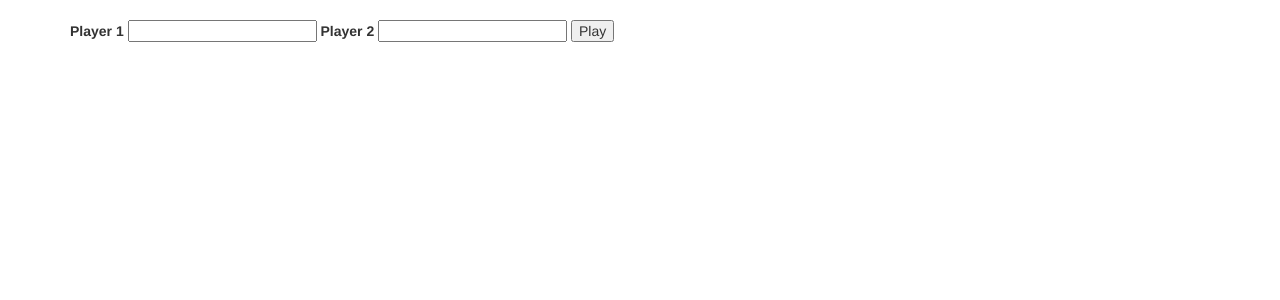
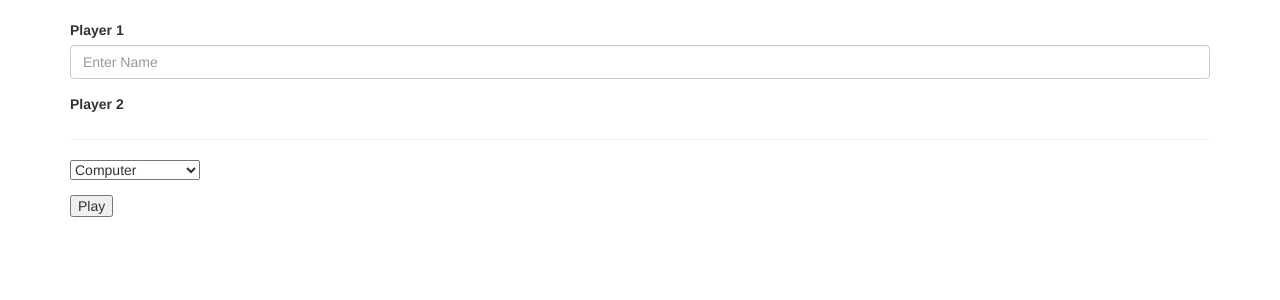
Before and after one commit to triump0870/tictactoe, a Django app: template game/templates/game/game_list.html in a window 1280 px wide. Shown: the top 300 px of the page. Run offline with Django 3.2, Linux system fonts and the light colour scheme; the template is opened without the code that fills it, so the values that code supplies are empty; some libraries are stand-ins or nearby versions.

Commit message:
bug fixed

```diff
--- a/game/admin.py
+++ b/game/admin.py
@@ -1,6 +1,7 @@
 from django.contrib import admin
 
-from .models import Game
+from .models import Game, Cred
 
 
 admin.site.register(Game)
+admin.site.register(Cred)
--- a/game/templates/game/game_detail.html
+++ b/game/templates/game/game_detail.html
@@ -3,13 +3,13 @@
     {% with next_player=game.next_player game_over=game.is_game_over %}
         {% if game_over == 'X' %}
             <h1>X wins!</h1>
-            <a href="{% url 'game:index' %}">Start a new game</a>
+            <a href="{% url 'game:play' %}">Start a new game</a>
         {% elif game_over == 'O' %}
             <h1>O wins!</h1>
-            <a href="{% url 'game:index' %}">Start a new game</a>
+            <a href="{% url 'game:play' %}">Start a new game</a>
         {% elif game_over == ' ' %}
             <h1>Stalemate</h1>
-            <a href="{% url 'game:index' %}">Start a new game</a>
+            <a href="{% url 'game:play' %}">Start a new game</a>
         {% else %}
             {# Game still in progress #}
             <h1>{{ next_player }} to play</h1>
--- a/game/templates/game/game_list.html
+++ b/game/templates/game/game_list.html
@@ -1,16 +1,41 @@
 {% extends "base.html" %}
-{% load static %}
 {% block body %}
-   <div class="container">
-	<form method="POST" action="{% url 'game:play' %}">
+    <div class="container">
+    <form method="POST">
         {% csrf_token %}
-        <label>Player 1</label>
-        <input type="text" name="player1"/>
-        <label>Player 2</label>
-        <input type="text" name="player2"/>
-        <input name="player1" type="hidden" value="human"/>
-        <input name="player2" type="hidden" value="human"/>
-        <button type="submit">Play</button>
+        <div class="form-group">
+	        <label for='name'>Player 1</label>
+	        <input name="player1" id="player1" class="form-control" type="text" placeholder="Enter Name" />
+        </div>
+        <div class="form-group">
+        	<label for='name'>Player 2</label>
+        	<hr>
+        	<select class="selectpicker" id="player">
+			  <optgroup label="Player">
+			  	<option disabled="">Choose Player</option>
+			  	<option value="game.players.RandomPlayer">Computer</option>
+			    <option value="human">Human</option>
+			  </optgroup>
+			</select>
+        	<input name="player2" id='player2' hidden='true' class="form-control" type="text" value="game.players.RandomPlayer"/>
+        </div>
+        <button id='play' type="submit">Play</button>
     </form>
     </div>
+    <script type="text/javascript">
+    	$('#play').click(function(){
+    		$('#player1').val('human');
+    		$('#player2').val('human');
+    	});
+    	$('#player').on('change', function(){
+    		if($(this).val() === "human"){
+    			$('#player2').show();
+    			$('#player2').val('');
+    			$('#player2').attr('placeholder', 'Enter Name');
+    		}
+    		else if ($(this).val() === 'game.players.RandomPlayer') {
+    			$('#player2').hide();
+    		}
+    	});
+    </script>
 {% endblock %}
```
Also changed, not shown: game/models.py (+8 -0 lines), game/views.py (+17 -11 lines), game/migrations/0002_cred.py (added).
